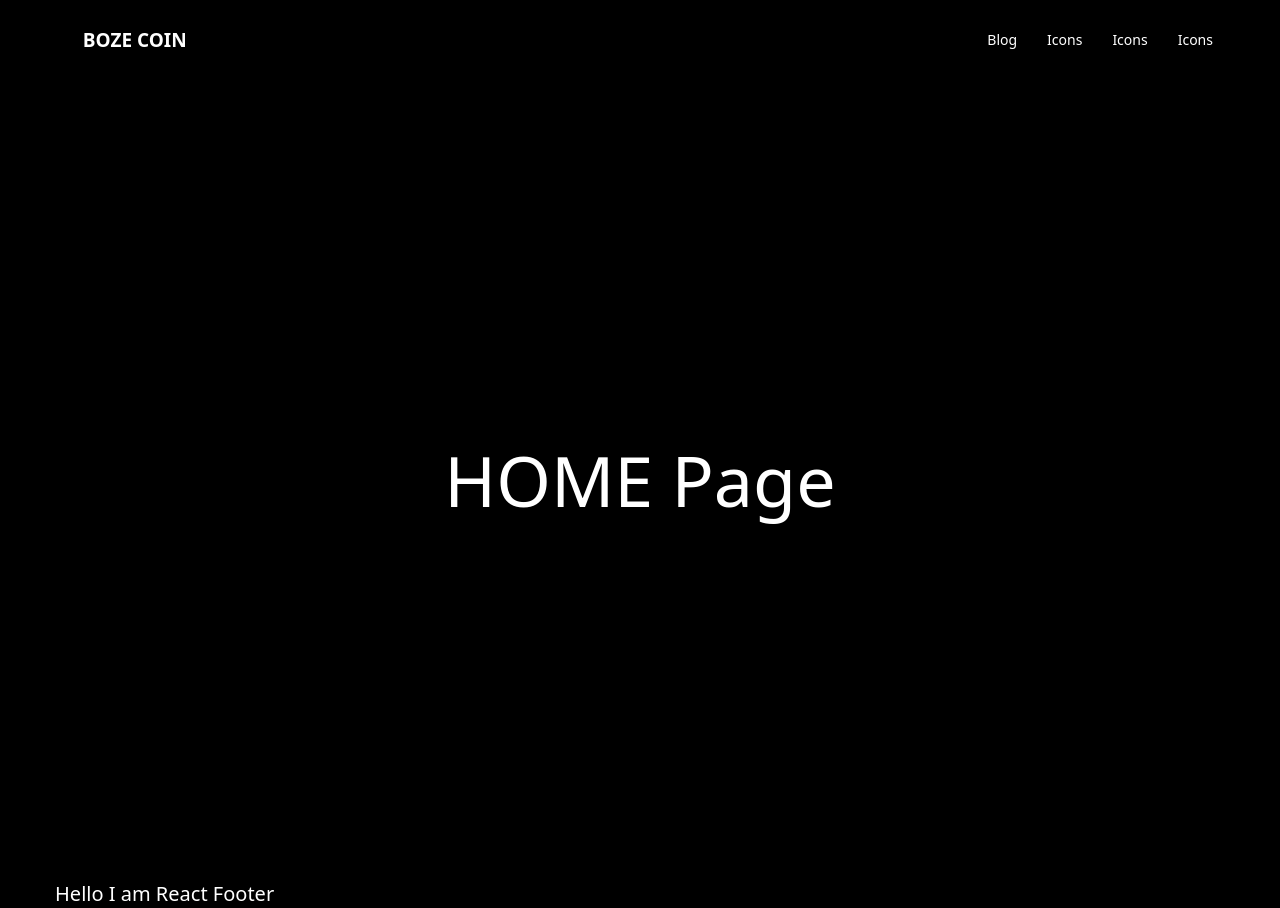
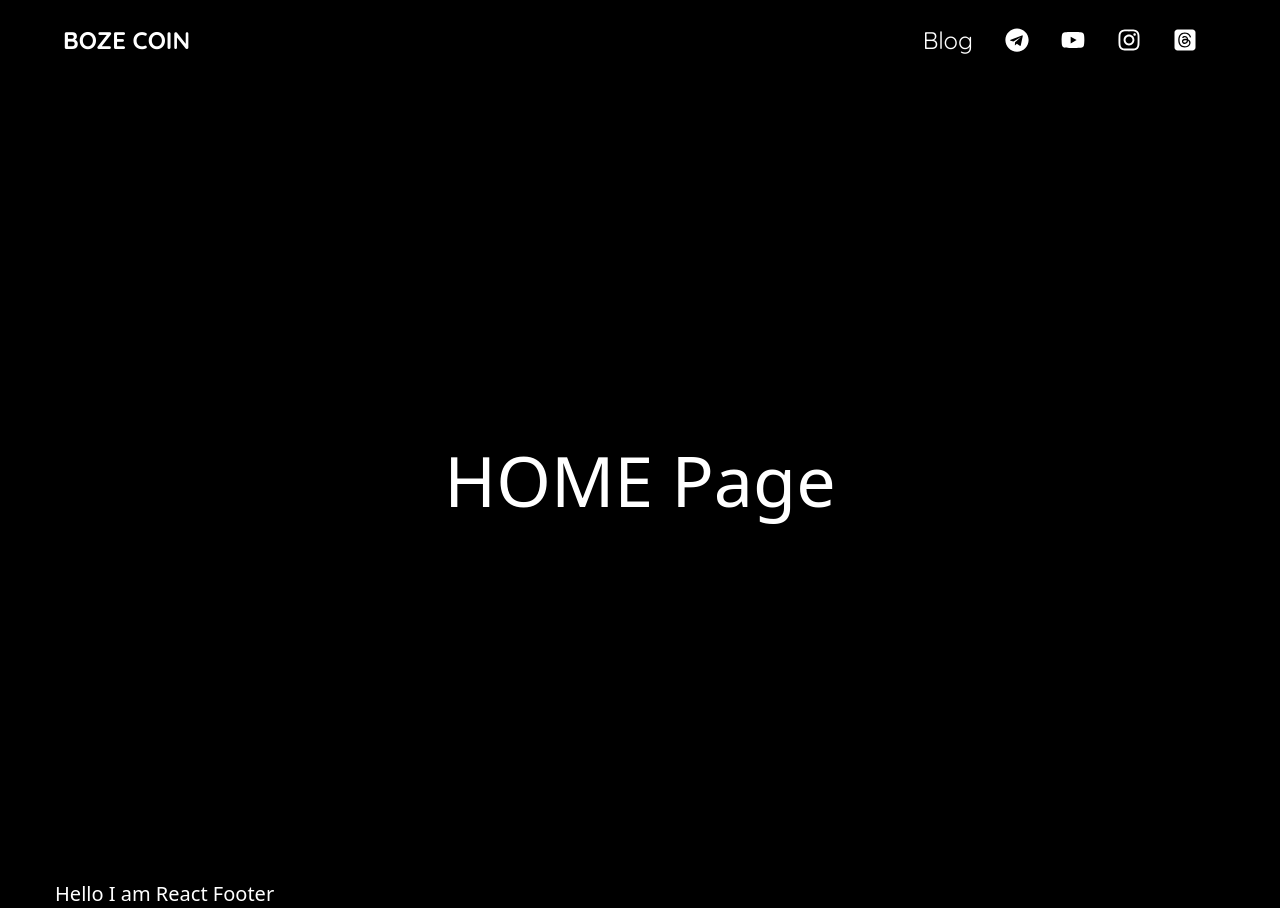
Before and after one commit to Suneel-Ahmed/boze, a React (Vite) app: page / in a window 1280 px wide. Built offline with nearby package versions, Linux system fonts and the light colour scheme.

Commit message:
add changes

```diff
--- a/package.json
+++ b/package.json
@@ -12,6 +12,7 @@
   "dependencies": {
     "react": "^18.3.1",
     "react-dom": "^18.3.1",
+    "react-icons": "^5.4.0",
     "react-router-dom": "^7.1.1"
   },
   "devDependencies": {
--- /dev/null
+++ b/src/data/navData.js
@@ -0,0 +1,27 @@
+
+const Nav = [
+
+    {
+        link : "/blogs",
+        title : "Blog"
+    },
+    {
+        link : "https://t.me/bozecoincommunity",
+        title : "telegram"
+    },
+    {
+        link : "https://www.youtube.com/@BozeCoin",
+        title : "youtube"
+    },
+    {
+        link : "https://www.instagram.com/bozecoin/?",
+        title : "instagram"
+    },
+    {
+        link : "https://www.threads.net/@bozecoin",
+        title : "threads"
+    },
+
+]
+
+export default Nav;
--- a/src/index.css
+++ b/src/index.css
@@ -1,3 +1,4 @@
+@import url('https://fonts.googleapis.com/css2?family=Quicksand:wght@300..700&display=swap');
 @tailwind base;
 @tailwind components;
 @tailwind utilities;
@@ -5,3 +6,8 @@
 body{
   background-color: black;
 }
+
+.quicksand {
+  font-family: "Quicksand", serif;
+  font-optical-sizing: auto;
+}
--- a/src/layout/Navbar.jsx
+++ b/src/layout/Navbar.jsx
@@ -1,4 +1,8 @@
 import React, { useState } from 'react';
+import Nav from '../data/navData';
+import { Link } from 'react-router-dom';
+import { FaTelegram , FaYoutube , FaInstagram  } from "react-icons/fa";
+import { FaSquareThreads } from "react-icons/fa6";
 
 const Navbar = () => {
   const [isDropdownOpen, setIsDropdownOpen] = useState(false);
@@ -11,24 +15,27 @@ const Navbar = () => {
     <div className="navbar  h-20">
 
       <div className="navbar-start  w-full lg:items-center lg:justify-between hidden lg:flex">
-      <a className="btn btn-ghost text-white text-xl">BOZE COIN</a>
-        <ul className="menu menu-horizontal gap-[30px] lg:items-center text-white px-1">
-          <li>
-           Blog
+      <Link to={'/'} className='text-white text-2xl font-bold quicksand '  > BOZE COIN</Link>
+
+        <ul className="menu menu-horizontal quicksand  text-2xl lg:items-center text-white px-1">
+          {
+            Nav && Nav?.map((val, key)=>(
+            <li key={key}  >
+                {
+                    val.title === 'telegram' ? <Link to={val?.link} target='_blank' className='text-white' ><FaTelegram/></Link> :
+                    val.title === 'youtube' ? <Link to={val?.link} target='_blank' className='text-white' ><FaYoutube/> </Link> :
+                    val.title === 'instagram' ? <Link to={val?.link} target='_blank' className='text-white' ><FaInstagram/></Link> :
+                    val.title === 'threads' ? <Link to={val?.link} target='_blank' className='text-white' ><FaSquareThreads/> </Link> :
+          <Link to={val?.link} className='text-white' > {val?.title}</Link>
+                }
           </li>
-          <li>
-            Icons
-          </li>
-          <li>
-            Icons
-          </li>
-          <li>
-            Icons
-          </li>
+            ))
+          }
+
         </ul>
       </div>
       <div className="navbar-start relative lg:hidden  w-full flex justify-between items-center">
-      <a className="btn btn-ghost text-white text-xl uppercase">Boze Coin</a>
+      <Link to={'/'} className='text-white font-bold text-xl quicksand' > BOZE COIN</Link>
         <div className="dropdown   ">
           <div
             tabIndex={0}
@@ -41,14 +48,15 @@ const Navbar = () => {
         </div>
           {isDropdownOpen && (
             <ul
-              className="menu absolute top-[50px] menu-vertical dropdown-content text-white  rounded-box z-[1] bg-black   mt-3 w-full min-w-max p-2 shadow"
+              className="menu absolute top-[50px] menu-vertical space-y-5 dropdown-content text-white  rounded-box z-[1] bg-black   mt-3 w-full min-w-max p-2 shadow"
             >
-              <li>
-                <a className="active">Parent</a>
-              </li>
-              <li>
-                <a>Item 3</a>
-              </li>
+              {
+            Nav && Nav?.map((val, key)=>(
+            <li key={key}  >
+          <Link to={val?.link} className='text-white' > {val?.title}</Link>
+          </li>
+            ))
+          }
             </ul>
           )}
       </div>
```
Also changed, not shown: 1 other file (tests, documents, lock files or other folders).
